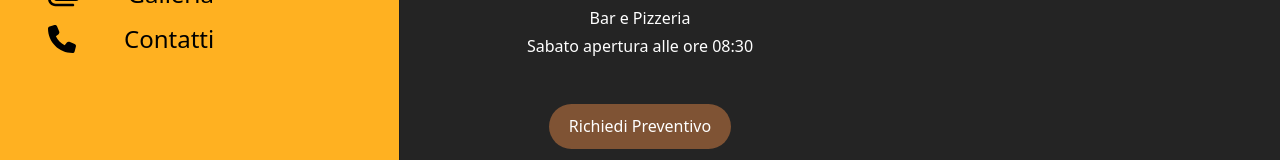
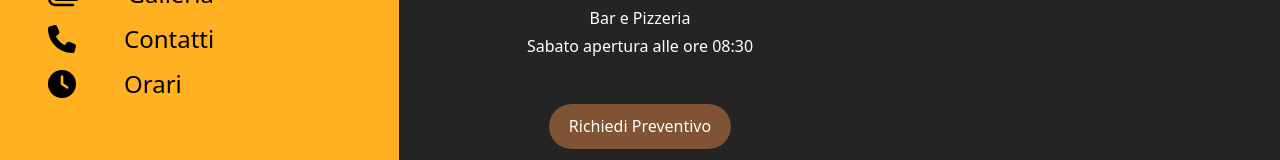
Before and after one commit to VolxDarkTV/proj-la-lucciola-site, a Vue app: page / in a window 1280 px wide. Both pictures are taken after a click on the button 111 px from the left and 37 px from the top of the page. Shown: the part 195-355 px from the top of the page. Built offline with nearby package versions, Linux system fonts and the light colour scheme.

Commit message:
add clock in side bar

```diff
--- a/src/components/Navbar.vue
+++ b/src/components/Navbar.vue
@@ -55,6 +55,10 @@
                                 <h4>Contatti</h4>
                             </a>
 
+                            <a @click="showOfCanvasMenu" href="#contacts" class="d-flex align-items-center gap-5">
+                                <font-awesome-icon class="fs-3" icon="fa-solid fa-clock" />
+                                <h4>Orari</h4>
+                            </a>
                         </div>
 
                         <div class="d-flex flex-column gap-3 pb-5">
```
